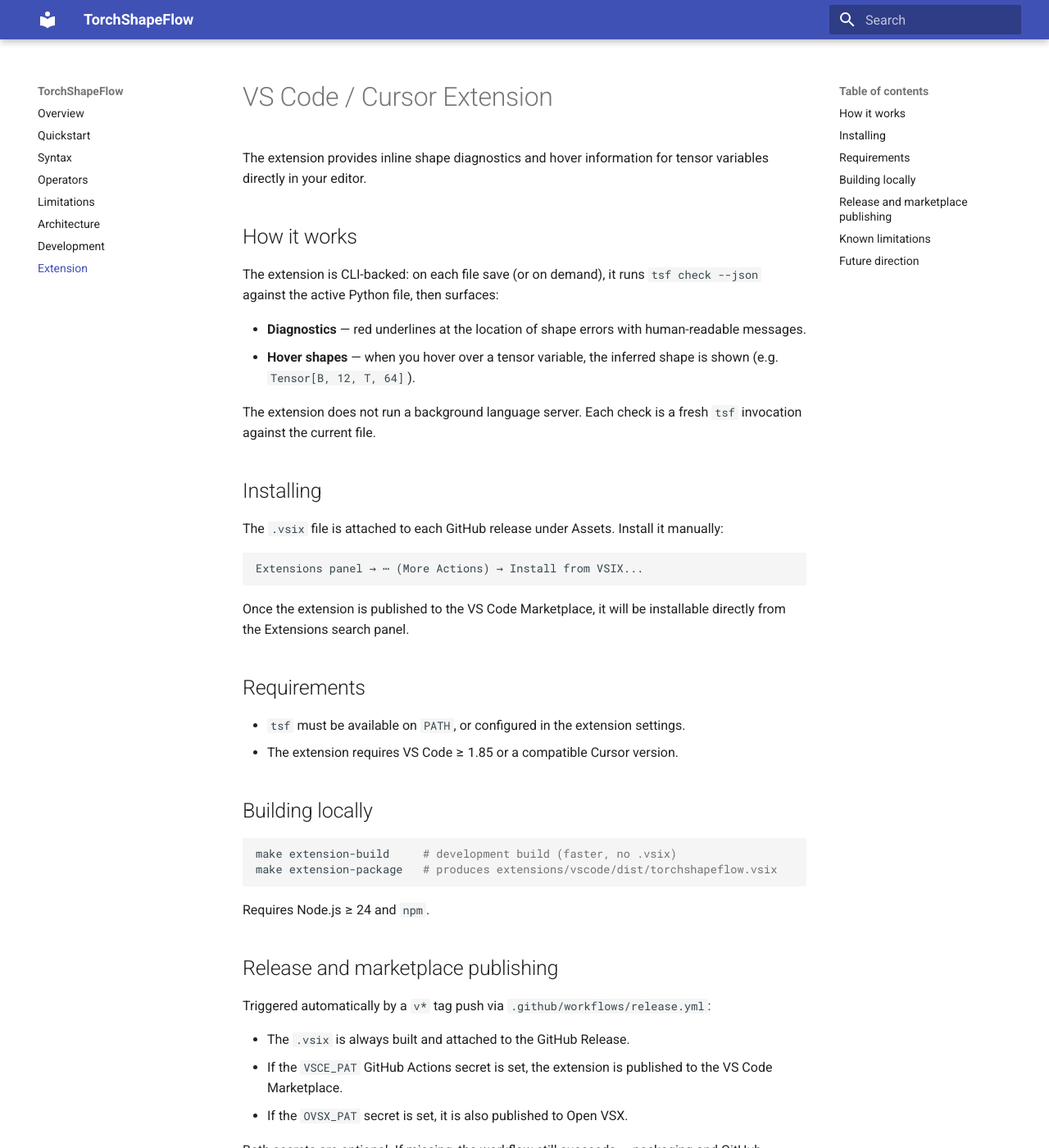
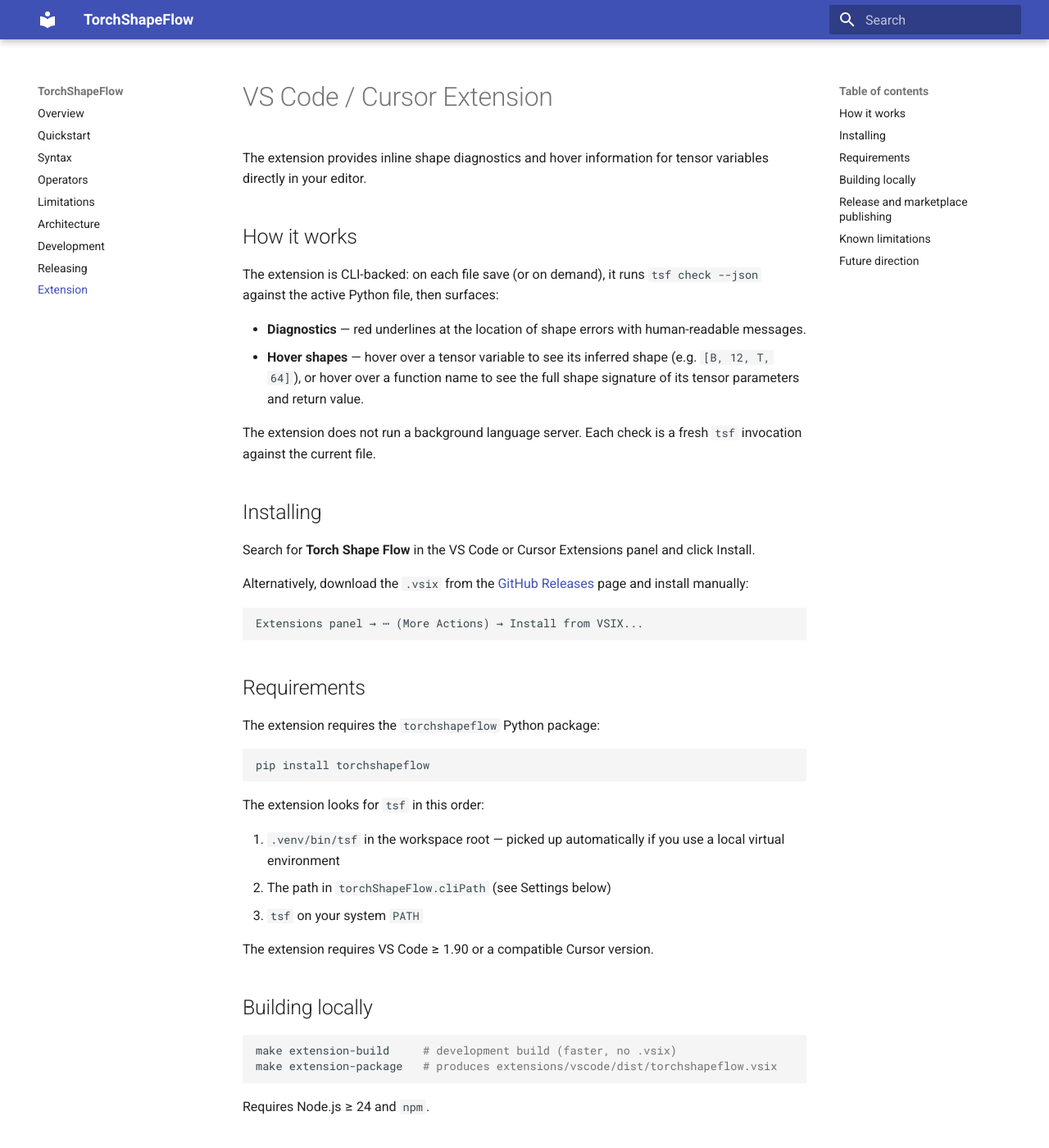
Before and after one commit to Davidxswang/torchshapeflow, an MkDocs documentation site: the page built from docs/extension.md, in a window 1280 px wide and 1400 px high. Shown: the whole window at 82% size. Built offline with MkDocs 1.6.1 and Material for MkDocs 9.7.7, drawn with Linux system fonts in a browser that asks for light colours.

Commit message:
move RELEASING.md to docs/, update extension.md
- Move RELEASING.md → docs/releasing.md and add to mkdocs nav so it
  appears on the published docs site
- Update all internal references (CLAUDE.md, README.md, development.md)
- extension.md: reflect marketplace availability, .venv auto-discovery,
  pip install requirement, and function signature hover

Co-Authored-By: Claude Sonnet 4.6 <noreply@anthropic.com>

````diff
--- a/docs/extension.md
+++ b/docs/extension.md
@@ -7,24 +7,35 @@ The extension provides inline shape diagnostics and hover information for tensor
 The extension is CLI-backed: on each file save (or on demand), it runs `tsf check --json` against the active Python file, then surfaces:
 
 - **Diagnostics** — red underlines at the location of shape errors with human-readable messages.
-- **Hover shapes** — when you hover over a tensor variable, the inferred shape is shown (e.g. `Tensor[B, 12, T, 64]`).
+- **Hover shapes** — hover over a tensor variable to see its inferred shape (e.g. `[B, 12, T, 64]`), or hover over a function name to see the full shape signature of its tensor parameters and return value.
 
 The extension does not run a background language server. Each check is a fresh `tsf` invocation against the current file.
 
 ## Installing
 
-The `.vsix` file is attached to each GitHub release under Assets. Install it manually:
+Search for **Torch Shape Flow** in the VS Code or Cursor Extensions panel and click Install.
+
+Alternatively, download the `.vsix` from the [GitHub Releases](https://github.com/Davidxswang/torchshapeflow/releases) page and install manually:
 
 ```
 Extensions panel → ⋯ (More Actions) → Install from VSIX...
 ```
 
-Once the extension is published to the VS Code Marketplace, it will be installable directly from the Extensions search panel.
-
 ## Requirements
 
-- `tsf` must be available on `PATH`, or configured in the extension settings.
-- The extension requires VS Code ≥ 1.85 or a compatible Cursor version.
+The extension requires the `torchshapeflow` Python package:
+
+```bash
+pip install torchshapeflow
+```
+
+The extension looks for `tsf` in this order:
+
+1. `.venv/bin/tsf` in the workspace root — picked up automatically if you use a local virtual environment
+2. The path in `torchShapeFlow.cliPath` (see Settings below)
+3. `tsf` on your system `PATH`
+
+The extension requires VS Code ≥ 1.90 or a compatible Cursor version.
 
 ## Building locally
 
--- a/mkdocs.yml
+++ b/mkdocs.yml
@@ -16,4 +16,5 @@ nav:
   - Limitations: limitations.md
   - Architecture: architecture.md
   - Development: development.md
+  - Releasing: releasing.md
   - Extension: extension.md
````
Also changed, not shown: README.md (+1 -1 lines), docs/development.md (+1 -1 lines), docs/releasing.md (renamed from RELEASING.md).
